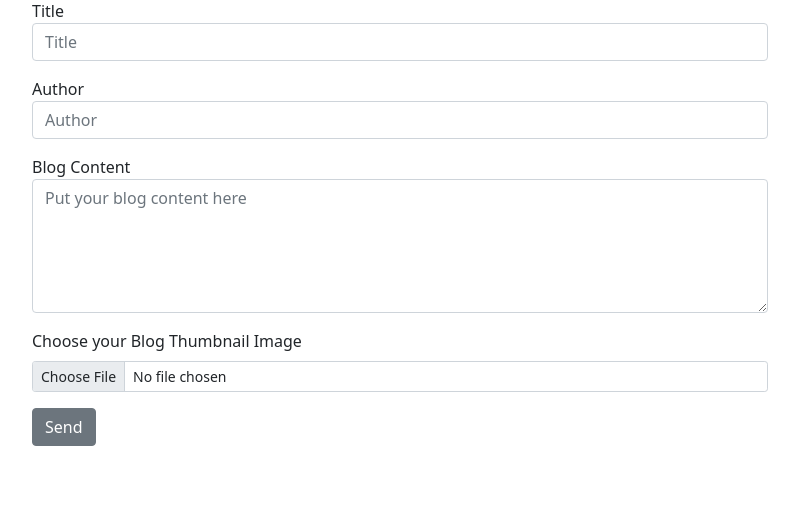
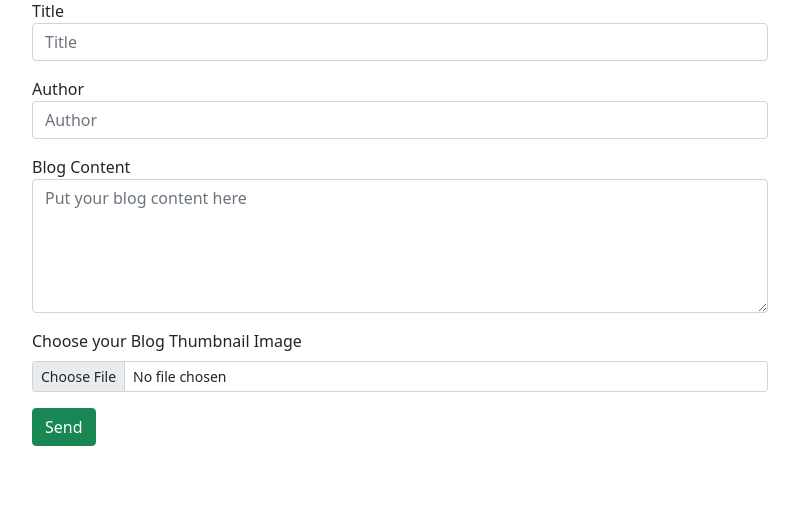
Before and after one commit to Halip26/blog-app-using-flask, a Flask app: page /addpost in a window 1280 px wide. Shown: the part 73-585 px from the top of the page, without its empty margins (240-1039 px from the left). Run offline with Flask 3, Linux system fonts and the light colour scheme.

Commit message:
btn-success

```diff
--- a/templates/add.html
+++ b/templates/add.html
@@ -151,7 +151,7 @@
               <div class="form-group">
                 <button
                   type="submit"
-                  class="btn btn-secondary"
+                  class="btn btn-success"
                   id="sendMessageButton"
                 >
                   Send
```
